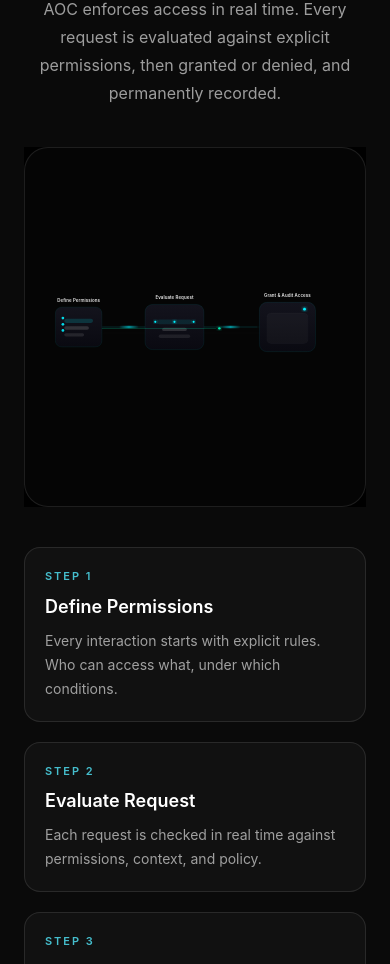
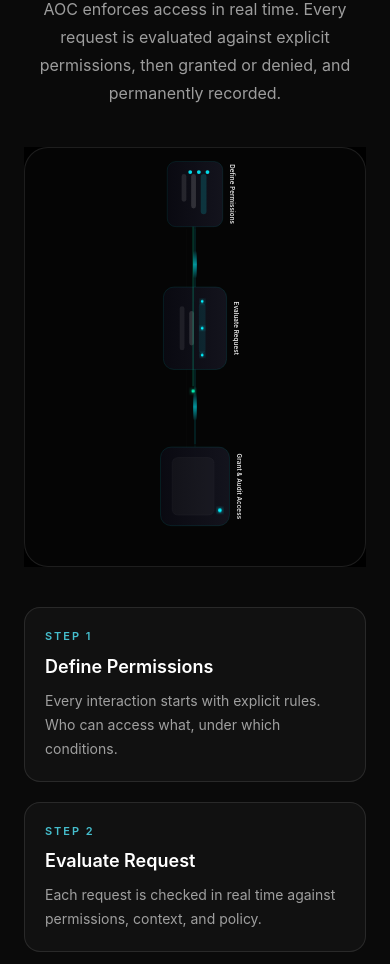
Before and after one commit to Architects-of-Change-Protocol/Architects_of_Change_Protocol, a React (Vite) app in the folder frontend/app/: page / in a window 390 px wide. Shown: the part 4596-5560 px from the top of the page. Built offline with nearby package versions, Linux system fonts and the light colour scheme.

Commit message:
Mobile: rotate HowItWorksFlow vertical + improve height and scale

```diff
--- a/frontend/app/src/landing/AocLandingPage.tsx
+++ b/frontend/app/src/landing/AocLandingPage.tsx
@@ -143,9 +143,9 @@ export const renderAocLandingPage = () => {
             permissions, then granted or denied, and permanently recorded.
           </p>
 
-          <div className="w-full h-[360px] sm:h-[420px] md:h-[460px] flex items-center justify-center bg-black">
+          <div className="w-full h-[420px] sm:h-[420px] md:h-[460px] flex items-center justify-center bg-black">
             <div className="w-full max-w-5xl h-full rounded-3xl border border-white/10 bg-white/[0.02] p-4 sm:p-6 md:p-8">
-              <HowItWorksFlow />
+              <div className="w-full h-full flex items-center justify-center"><div className="w-full h-full transform rotate-90 sm:rotate-0 scale-[1.4] sm:scale-100 origin-center"><HowItWorksFlow /></div></div>
             </div>
           </div>
 
```
